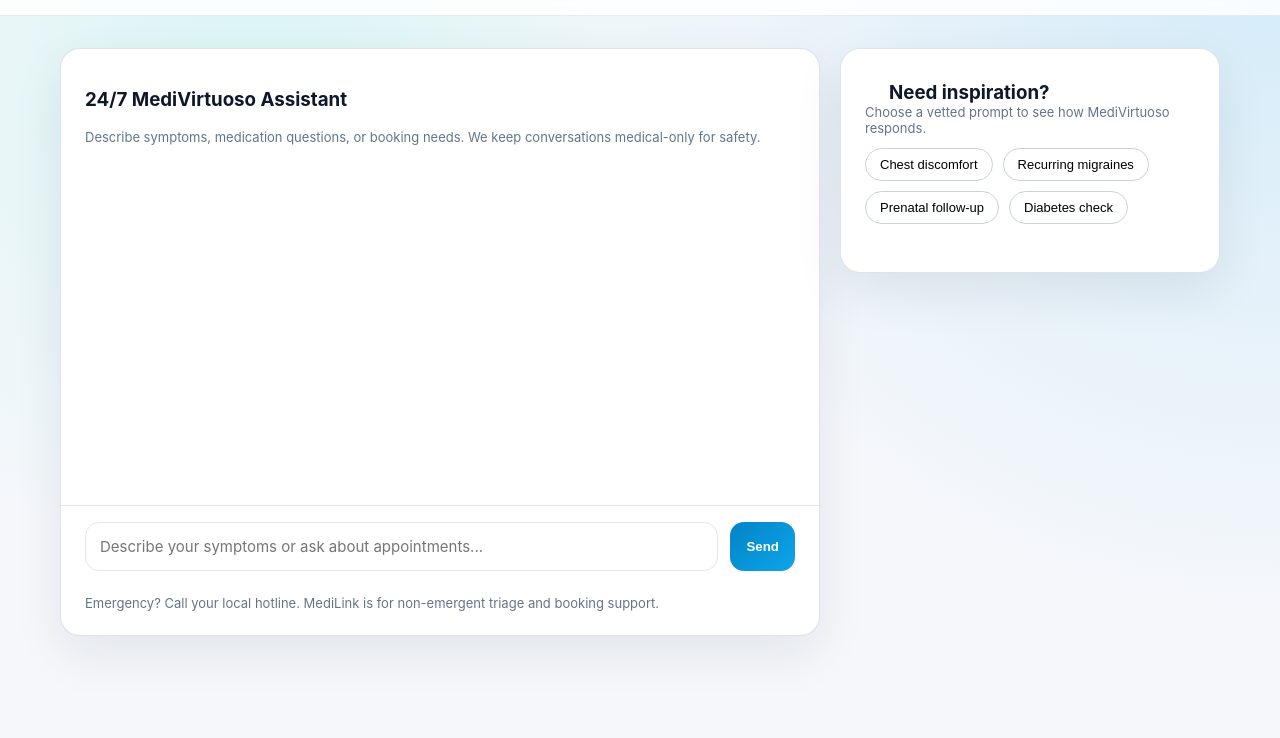
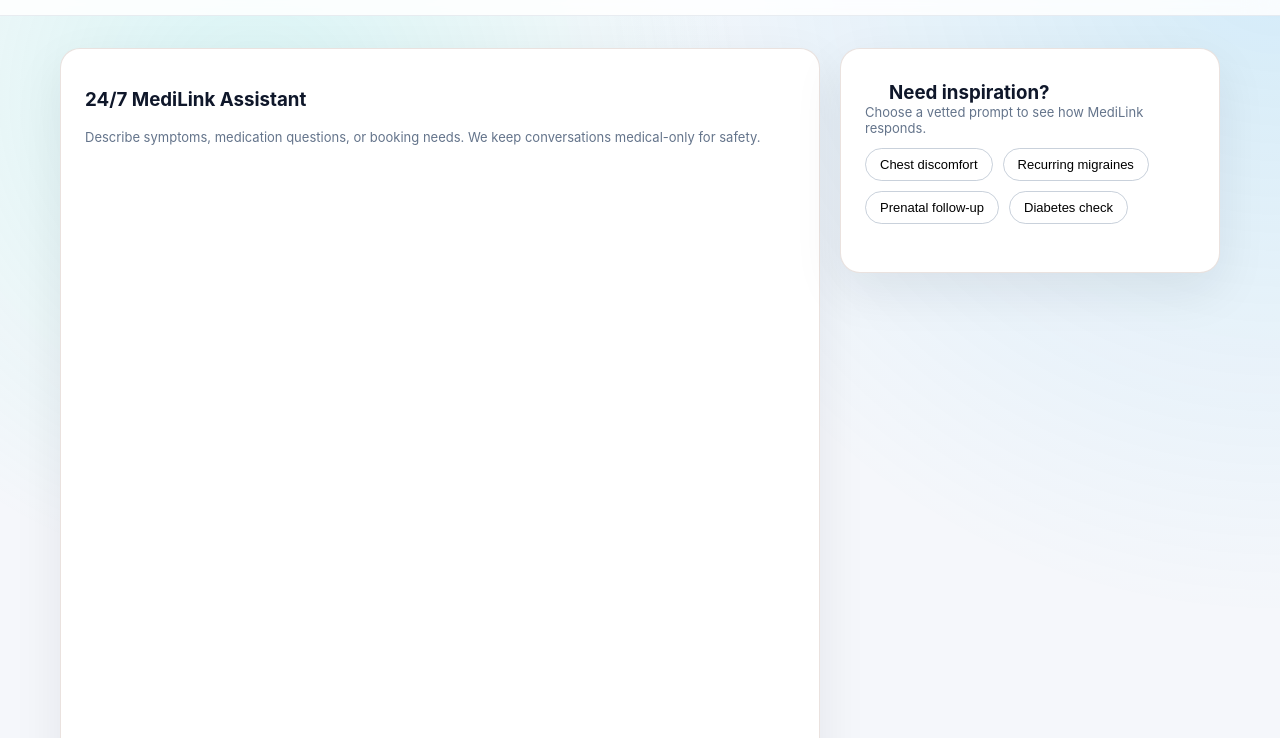
Before and after one commit to mostakimsakib0/Medilink-Smart-Hospital-Appointment-Booking-System, a website: page frontend/public/assistant.html in a window 1280 px wide. Shown: the part 62-800 px from the top of the page. Drawn offline with Linux system fonts and the light colour scheme; no server answers.

Commit message:
chore: update assistant UI, styles, and server suggestion behavior

```diff
--- a/frontend/public/assets/css/styles.css
+++ b/frontend/public/assets/css/styles.css
@@ -319,7 +319,7 @@
 .card {
 	background: var(--bg-card);
 	border-radius: 20px;
-	border: 1px solid rgba(148, 163, 184, 0.3);
+	border: 1px solid rgba(184, 159, 148, 0.3);
 	box-shadow: 0 18px 50px rgba(15, 23, 42, 0.08);
 	overflow: hidden;
 }
@@ -339,7 +339,7 @@
 }
 
 .chat-window {
-	height: 360px;
+	height: 800px;
 	overflow: auto;
 	padding: 20px 24px;
 	display: flex;
--- a/frontend/public/assistant.html
+++ b/frontend/public/assistant.html
@@ -27,7 +27,7 @@
     <section class="layout-grid">
       <article id="chat" class="card" aria-label="Symptom checker">
         <div class="card-header">
-          <h1>24/7 MediVirtuoso Assistant</h1>
+          <h1>24/7 MediLink Assistant</h1>
           <div class="hint">Describe symptoms, medication questions, or booking needs. We keep conversations medical-only for safety.</div>
         </div>
         <div id="chat-window" class="chat-window" aria-live="polite" aria-label="Chat conversation"></div>
@@ -39,6 +39,19 @@
       </article>
 
       <aside class="sidebar-stack" aria-label="Assistant sidebar">
+
+        <section class="card quick-help">
+          <div class="card-header">
+            <h3>Need inspiration?</h3>
+            <div class="hint">Choose a vetted prompt to see how MediLink responds.</div>
+          </div>
+          <div class="prompt-chips">
+            <button type="button" data-prompt="I feel chest pressure when walking and mild shortness of breath.">Chest discomfort</button>
+            <button type="button" data-prompt="My migraines are back every evening—recommend a neurologist.">Recurring migraines</button>
+            <button type="button" data-prompt="I am 9 weeks pregnant and need an OB follow-up slot.">Prenatal follow-up</button>
+            <button type="button" data-prompt="My blood sugar is high despite medicine. Need advice.">Diabetes check</button>
+          </div>
+        </section>
         <section id="suggestions" class="card hidden">
           <div class="card-header">
             <h3>Suggested Specialists</h3>
@@ -47,18 +60,7 @@
           <div id="suggested-doctors" class="doctor-grid"></div>
         </section>
 
-        <section class="card quick-help">
-          <div class="card-header">
-            <h3>Need inspiration?</h3>
-            <div class="hint">Choose a vetted prompt to see how MediVirtuoso responds.</div>
-          </div>
-          <div class="prompt-chips">
-            <button type="button" data-prompt="I feel chest pressure when walking and mild shortness of breath.">Chest discomfort</button>
-            <button type="button" data-prompt="My migraines are back every evening—recommend a neurologist.">Recurring migraines</button>
-            <button type="button" data-prompt="I am 9 weeks pregnant and need an OB follow-up slot.">Prenatal follow-up</button>
-            <button type="button" data-prompt="My blood sugar is high despite medicine. Need advice.">Diabetes check</button>
-          </div>
-        </section>
+
       </aside>
     </section>
   </main>
```
Also changed, not shown: backend/server.js (+17 -1 lines).
